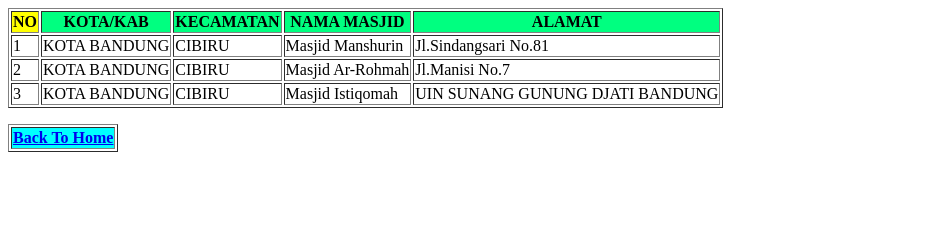
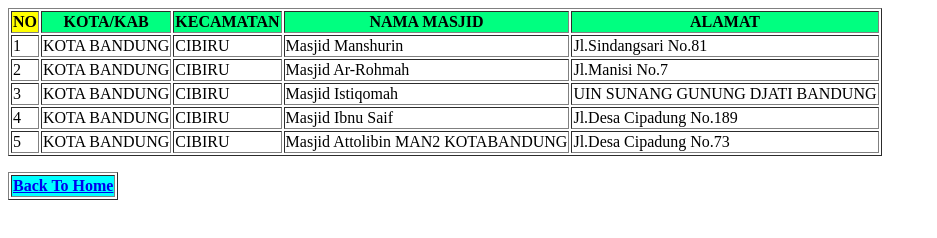
Before and after one commit to gilangmrmdhn/UTS_MIB, a plain HTML site: page daftarmasjidbandungtimur.html in a window 1280 px wide. Shown: the whole page, without its empty margins (0-937 px from the left). Drawn offline with Linux system fonts and the light colour scheme.

Commit message:
database

```diff
--- a/daftarmasjidbandungtimur.html
+++ b/daftarmasjidbandungtimur.html
@@ -33,7 +33,20 @@
             <td>Masjid Istiqomah</td>
             <td>UIN SUNANG GUNUNG DJATI BANDUNG </td>
         </tr>
-
+       <tr>
+            <td>4</td>
+            <td>KOTA BANDUNG</td>
+            <td>CIBIRU</td>
+            <td>Masjid Ibnu Saif</td>
+            <td>Jl.Desa Cipadung No.189</td>
+        </tr>
+        <tr>
+            <td>5</td>
+            <td>KOTA BANDUNG</td>
+            <td>CIBIRU</td>
+            <td>Masjid Attolibin MAN2 KOTABANDUNG</td>
+            <td>Jl.Desa Cipadung No.73 </td>
+        </tr>
     </table>
     <p>
     <table border="1">
```
